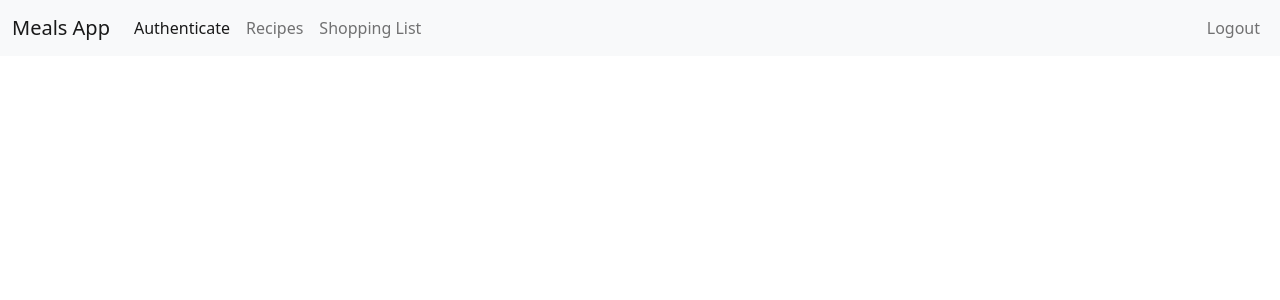
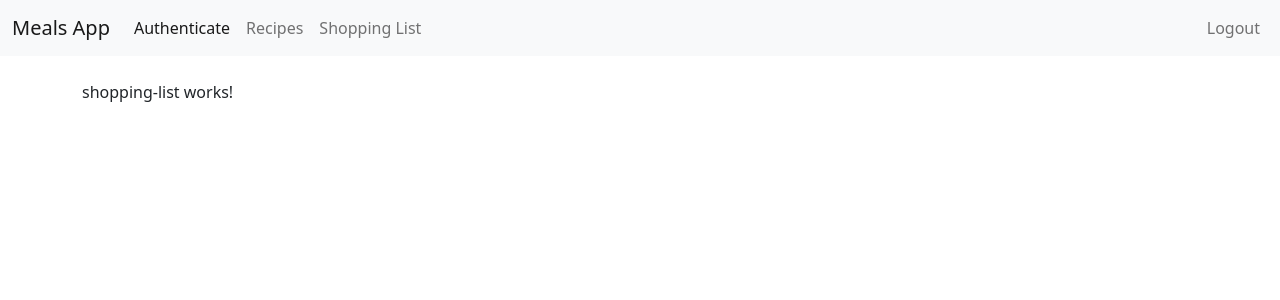
Before and after one commit to ionutiacob33/meals-app-fe, an Angular app: page /shopping-list in a window 1280 px wide. Before the commit this address led to /. Shown: the top 300 px of the page. Built offline with nearby package versions, Linux system fonts and the light colour scheme.

Commit message:
Added shopping list routing

```diff
--- a/src/app/app-routing.module.ts
+++ b/src/app/app-routing.module.ts
@@ -1,10 +1,13 @@
 import {NgModule} from "@angular/core";
 import {RouterModule, Routes} from "@angular/router";
 import {RecipesComponent} from "./recipes/recipes.component";
+import {ShoppingListComponent} from "./shopping-list/shopping-list.component";
 
 const appRoutes: Routes = [
+  {path: 'recipes', component: RecipesComponent},
+  {path: 'shopping-list', component: ShoppingListComponent},
   {path: '', redirectTo: '/recipes', pathMatch: 'full'},
-  {path: 'recipes', component: RecipesComponent}
+  {path: '**', redirectTo: '/recipes', pathMatch: 'full'}
 ]
 
 @NgModule({
--- a/src/app/app.module.ts
+++ b/src/app/app.module.ts
@@ -8,6 +8,7 @@ import { RecipesComponent } from './recipes/recipes.component';
 import { RecipeListComponent } from './recipes/recipe-list/recipe-list.component';
 import { RecipeItemComponent } from './recipes/recipe-list/recipe-item/recipe-item.component';
 import { RecipeService } from "./recipes/recipe.service";
+import { ShoppingListComponent } from './shopping-list/shopping-list.component';
 
 @NgModule({
   declarations: [
@@ -15,7 +16,8 @@ import { RecipeService } from "./recipes/recipe.service";
     HeaderComponent,
     RecipesComponent,
     RecipeListComponent,
-    RecipeItemComponent
+    RecipeItemComponent,
+    ShoppingListComponent
   ],
   imports: [
     BrowserModule,
--- a/src/app/header/header.component.html
+++ b/src/app/header/header.component.html
@@ -6,11 +6,11 @@
         <li class="nav-item">
           <a class="nav-link active" aria-current="page" href="#">Authenticate</a>
         </li>
-        <li class="nav-item">
-          <a class="nav-link" href="#">Recipes</a>
+        <li class="nav-item" routerLinkActive="active">
+          <a class="nav-link" routerLink="recipes">Recipes</a>
         </li>
         <li class="nav-item">
-          <a class="nav-link" href="#">Shopping List</a>
+          <a class="nav-link" routerLink="shopping-list">Shopping List</a>
         </li>
       </ul>
       <ul class="nav navbar-nav navbar-right">
--- /dev/null
+++ b/src/app/shopping-list/shopping-list.component.html
@@ -0,0 +1 @@
+<p>shopping-list works!</p>
--- /dev/null
+++ b/src/app/shopping-list/shopping-list.component.ts
@@ -0,0 +1,15 @@
+import { Component, OnInit } from '@angular/core';
+
+@Component({
+  selector: 'app-shopping-list',
+  templateUrl: './shopping-list.component.html',
+  styleUrls: ['./shopping-list.component.css']
+})
+export class ShoppingListComponent implements OnInit {
+
+  constructor() { }
+
+  ngOnInit(): void {
+  }
+
+}
```
Also changed, not shown: src/app/shopping-list/shopping-list.component.css (added).
